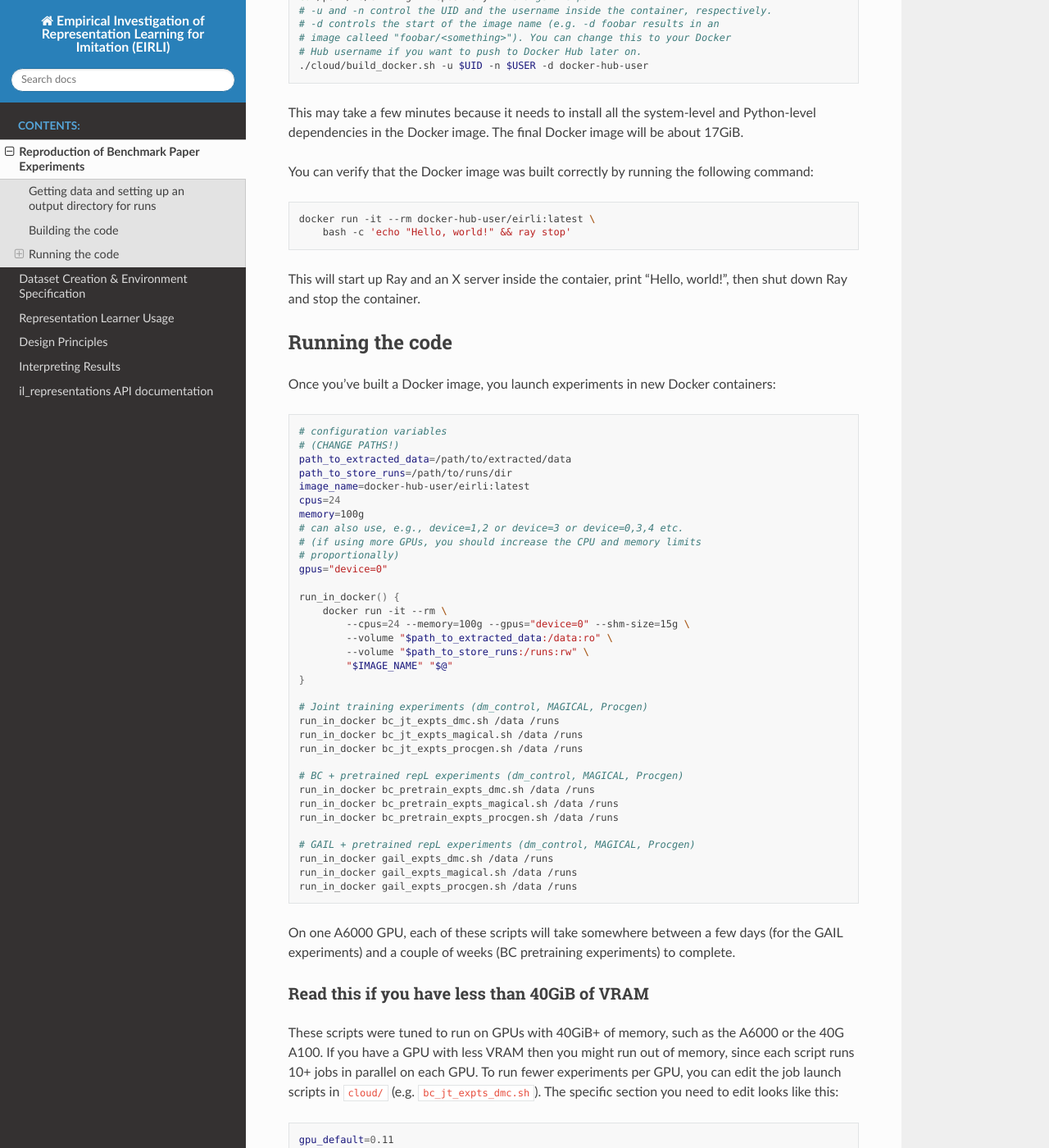
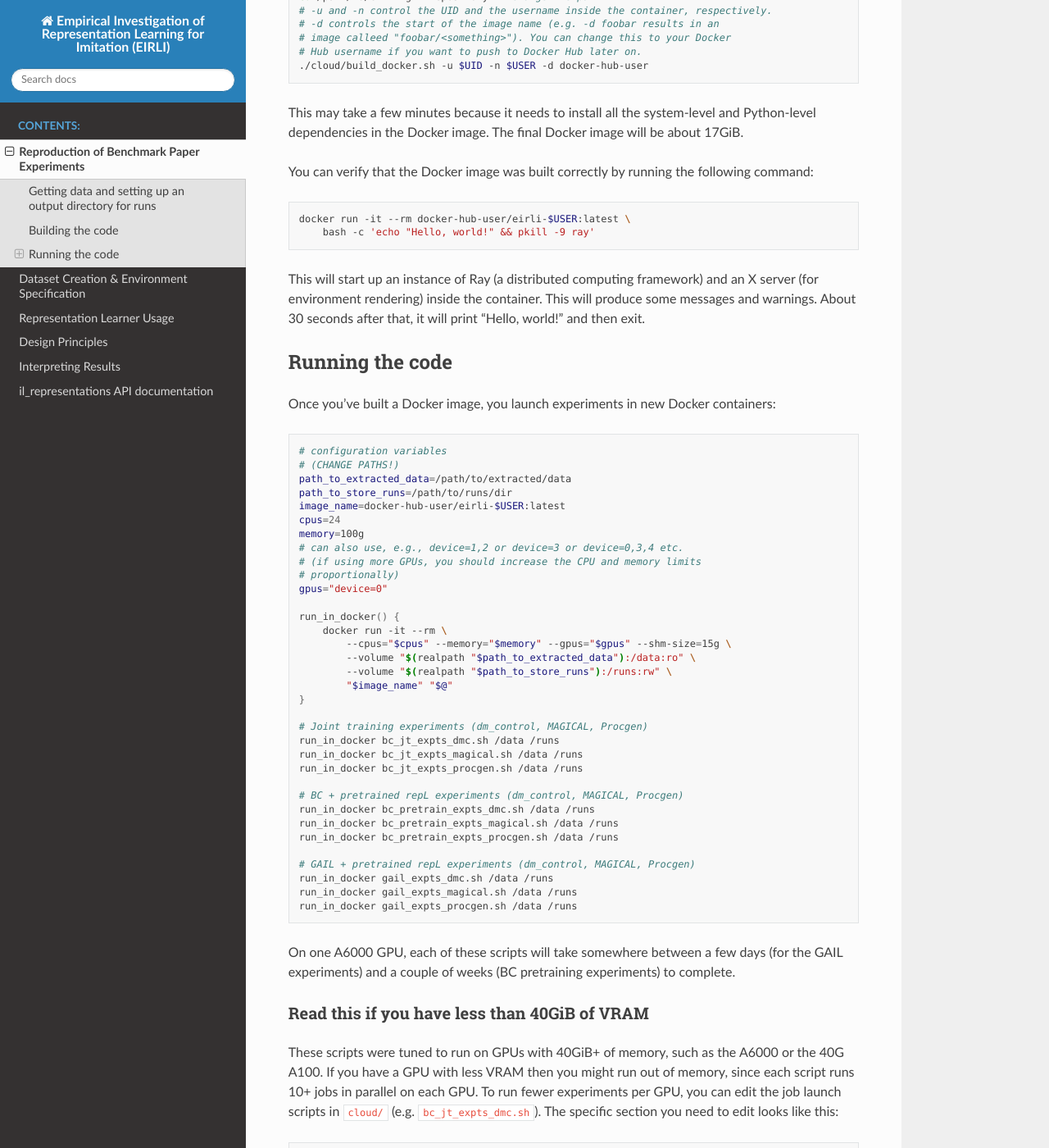
Before and after one commit to HumanCompatibleAI/eirli, a Sphinx documentation site: the page built from docs/source/reproduction_scripts.rst, in a window 1280 px wide and 1400 px high, scrolled down 636 px. Shown: the whole window at 82% size. Built offline with Sphinx 7.4.7 and the Read the Docs theme 2.0.0, drawn with Linux system fonts in a browser that asks for light colours.

Commit message:
Update instructions

```diff
--- a/docs/source/reproduction_scripts.rst
+++ b/docs/source/reproduction_scripts.rst
@@ -50,11 +50,13 @@ following command:
 
 ::
 
-    docker run -it --rm docker-hub-user/eirli:latest \
-        bash -c 'echo "Hello, world!" && ray stop'
+    docker run -it --rm docker-hub-user/eirli-$USER:latest \
+        bash -c 'echo "Hello, world!" && pkill -9 ray'
 
-This will start up Ray and an X server inside the contaier, print "Hello,
-world!", then shut down Ray and stop the container.
+This will start up an instance of  Ray (a distributed computing framework) and
+an X server (for environment rendering) inside the container. This will produce
+some messages and warnings.  About 30 seconds after that, it will print "Hello,
+world!" and then exit.
 
 Running the code
 ----------------
@@ -70,7 +72,7 @@ containers:
     # (CHANGE PATHS!)
     path_to_extracted_data=/path/to/extracted/data
     path_to_store_runs=/path/to/runs/dir
-    image_name=docker-hub-user/eirli:latest
+    image_name=docker-hub-user/eirli-$USER:latest
     cpus=24
     memory=100g
     # can also use, e.g., device=1,2 or device=3 or device=0,3,4 etc.
@@ -80,10 +82,10 @@ containers:
 
     run_in_docker() {
         docker run -it --rm \
-            --cpus=24 --memory=100g --gpus="device=0" --shm-size=15g \
-            --volume "$path_to_extracted_data:/data:ro" \
-            --volume "$path_to_store_runs:/runs:rw" \
-            "$IMAGE_NAME" "$@"
+            --cpus="$cpus" --memory="$memory" --gpus="$gpus" --shm-size=15g \
+            --volume "$(realpath "$path_to_extracted_data"):/data:ro" \
+            --volume "$(realpath "$path_to_store_runs"):/runs:rw" \
+            "$image_name" "$@"
     }
 
     # Joint training experiments (dm_control, MAGICAL, Procgen)
```
